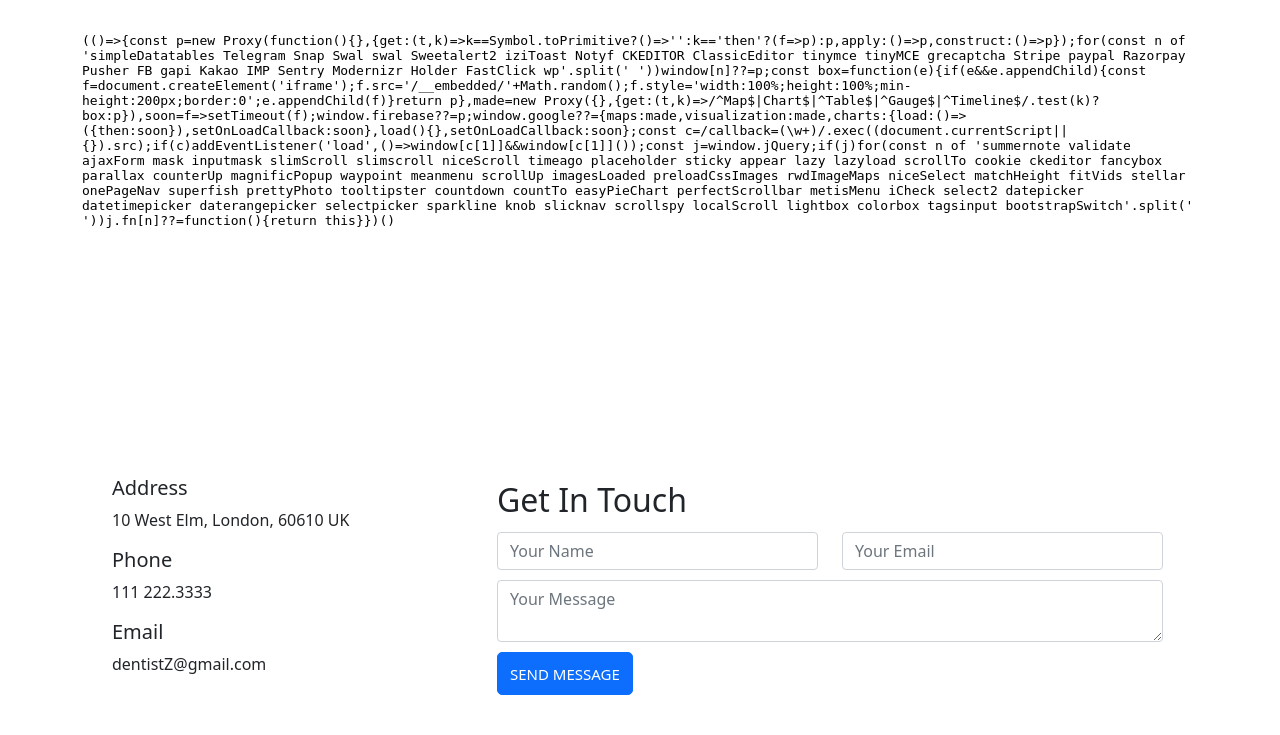
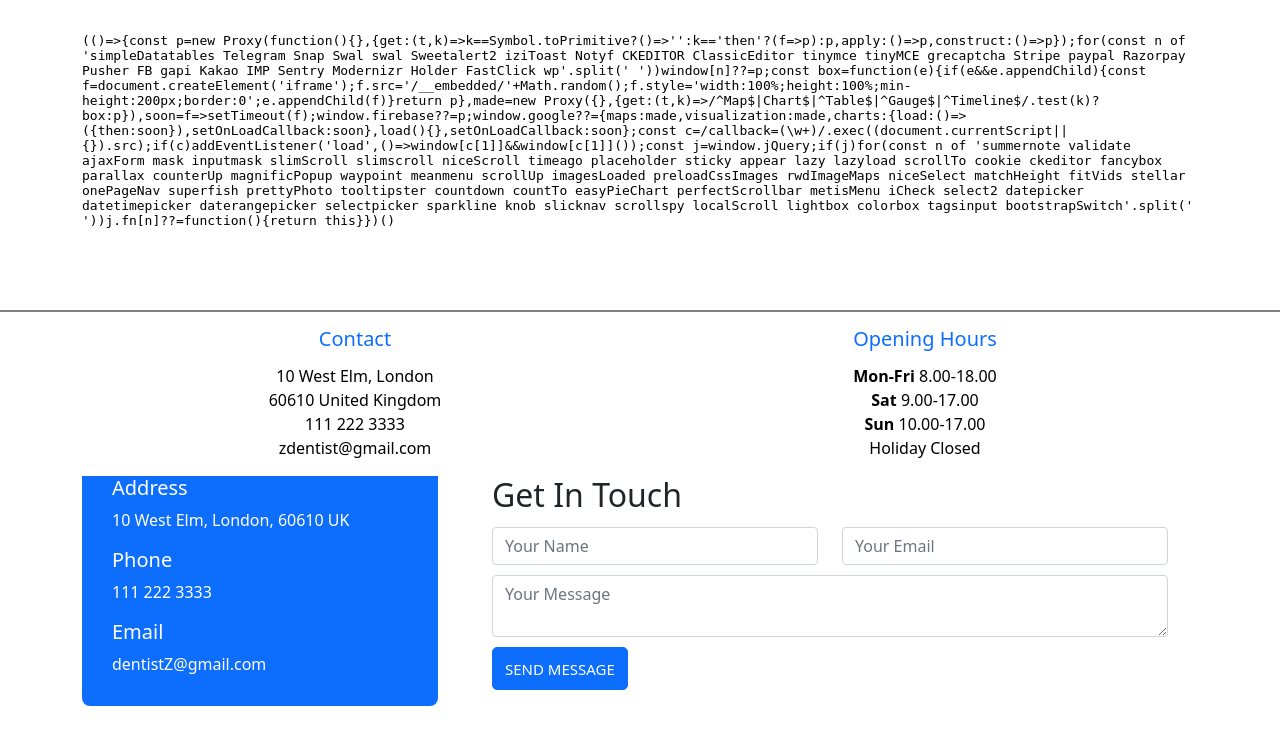
Before and after one commit to andrezeitz/z-dentist-milestone-4, a Django app: page /contact-us/ in a window 1280 px wide. Shown: the part 324-1059 px from the top of the page. After the commit the page ends 1030 px from the top, so only its background shows below. Run offline with Django 3.2, Linux system fonts and the light colour scheme; some libraries are stand-ins or nearby versions.

Commit message:
Add footer with opening hours and contact

```diff
--- a/static/css/style.css
+++ b/static/css/style.css
@@ -23,9 +23,38 @@
     font-weight: 600;
 }
 
+.navbar-links li:hover {
+    background-color: #b80f0a
+}
+
+/* Collapse Navbar */
+.container-fluid {
+    z-index: 1;
+    background: white;
+}
+
+/* Footer */
+
 footer {
-    background: transparent;
-    flex-shrink: 0;
+    position: absolute;
+    left: 0;
+    bottom: 0;
+    width: 100%;
+    background-color: white;
+    color: black;
+    text-align: center;
+    border-top: 2px solid grey;
+}
+
+.contact-title {
+    padding: 15px 0 5px 0;
+    align-items: center;
+    color: #0d6efd;
+}
+
+ul {
+    list-style-type: none;
+    padding-right: 2rem;
 }
 
 .hero {
@@ -66,7 +95,7 @@
 
 .card {
     padding: 30px 40px;
-    margin-top: 60px;
+    margin-top: 30px;
     margin-bottom: 60px;
     border: none;
     box-shadow: 0 6px 12px 0 rgba(0, 0, 0, 0.2)
@@ -125,12 +154,14 @@
 /* Contact Page */
 
 .contact-information {
-    background-color: white;
+    background-color: #0d6efd;
+    color: white;
     padding: 30px;
+    border-radius: 8px;
 }
 
 .contact-form {
-    padding: 35px;
+    padding: 30px;
     background-color: white;
 }
 
--- a/templates/appointment.html
+++ b/templates/appointment.html
@@ -21,10 +21,10 @@
 
 
 <!-- Appointment form -->
-
 <div class="container-fluid px-1 py-5 mx-auto">
     <div class="row d-flex justify-content-center">
         <div class="col-xl-7 col-lg-8 col-md-9 col-11 text-center">
+            <p>Book your appointment here. Please put in all the details and we will contact you.</p>
             <div class="card">
 
                 <form class="form-card" method="POST" action="{% url 'appointment' %}">
--- a/templates/base.html
+++ b/templates/base.html
@@ -56,12 +56,44 @@
     </nav>
 
 
-    <main class="flex-shrink-0 main-bg">
-        {% block content %}
-        <!-- Content Goes here -->
-        {% endblock content %}
-    </main>
+<main class="flex-shrink-0 main-bg">
+    {% block content %}
+    <!-- Content Goes here -->
+    {% endblock content %}
+</main>
 
+<footer>
+    <div class="container">
+        <div class="row">
+          <!-- Single Footer Widget -->
+            <div class="col-12 col-sm-6">
+                <div class="contact-title">
+                    <h5 class="adress-title">Contact</h5>
+                </div>
+                <ul class="footer-contact">
+                    <li><span>10 West Elm, London</span></li>
+                    <li><span>60610 United Kingdom</span></li>
+                    <li><span> 111 222 3333</span></li>
+                    <li><span> zdentist@gmail.com</span></li>
+                </ul>
+            </div>
+            <!-- Single Footer Widget -->
+            <div class="col-12 col-sm-6">
+                <div class="contact-title">
+                    <!-- Widget Title -->
+                    <h5 class="opening-title">Opening Hours</h5>
+                </div>
+                <!-- Opening Hours -->
+                <ul class="footer-contact">
+                    <li><strong><span>Mon-Fri</span></strong> <span>8.00-18.00</span></li>
+                    <li><strong><span>Sat</span></strong> <span>9.00-17.00</span></li>
+                    <li><strong><span>Sun</span></strong> <span>10.00-17.00</span></li>
+                    <li><span>Holiday</span> <span>Closed</span></li>
+                </ul>
+            </div>
+        </div>
+    </div>
+</footer>
 
 </body>
 
--- a/templates/contact_us.html
+++ b/templates/contact_us.html
@@ -17,24 +17,18 @@
                 </div>
             </div>
         </div>
-
+        <!-- Contact Information -->
         <div class="row">
-        <!-- Contact Information -->
             <div class="col-12 col-md-4">
                 <div class="contact-information">
                     <h5>Address</h5>
                     <p>10 West Elm, London, 60610 UK</p>
-
                     <h5>Phone</h5>
-            <p>111 222.3333</p>
-
-
-
+                    <p>111 222 3333</p>
                     <h5>Email</h5>
                     <p class="mb-0">dentistZ@gmail.com</p>
                 </div>
             </div>
-
             <!-- Contact Form -->
             <div class="col-12 col-md-8">
             <div class="contact-form">
@@ -61,7 +55,6 @@
                   </div>
               </div>
             </form>
-
           </div>
       </div>
     </div>
```
Lines whose indentation alone changed are shown as unchanged.
